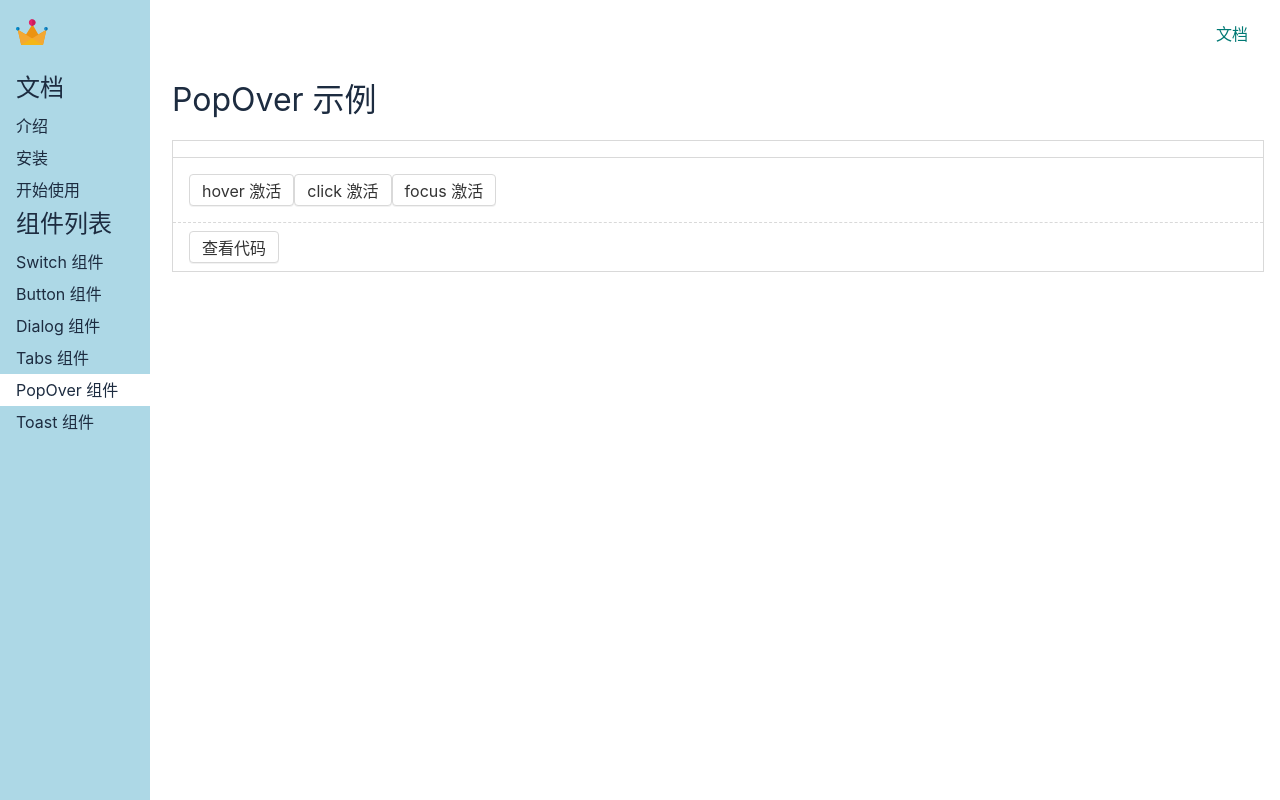
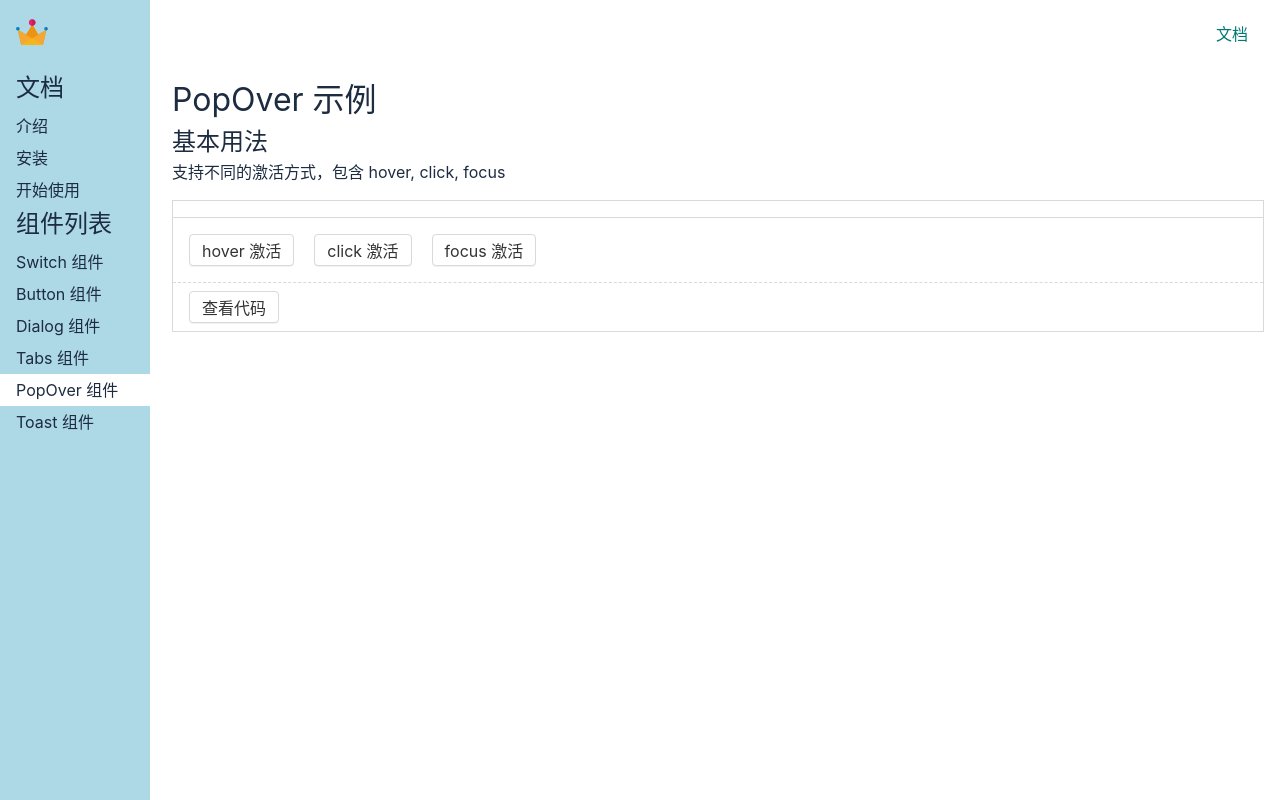
Before and after one commit to showyouhappiness/gulu-vue3, a Vue app: page /#/doc/popover in a window 1280 px wide. Built offline with nearby package versions, Linux system fonts and the light colour scheme.

Commit message:
PopOver文档bug修改

```diff
--- a/src/components/PopOver/PopOver.default.demo.vue
+++ b/src/components/PopOver/PopOver.default.demo.vue
@@ -1,6 +1,5 @@
 <demo>
-<title>常规用法</title>
-<desc>支持不同的激活方式，包含 hover, click, focus</desc>
+常规用法
 </demo>
 
 <template>
@@ -34,7 +33,7 @@ export default {
 </script>
 
 <style lang="scss" scoped>
-.coast-button {
+.gulu-button {
   margin-right: 20px;
 }
 </style>
--- a/src/components/PopOver/PopOverDemo.vue
+++ b/src/components/PopOver/PopOverDemo.vue
@@ -1,5 +1,9 @@
 <template>
   <h1>PopOver 示例</h1>
+  <section class="second-title">
+    <h2>基本用法</h2>
+    <p>支持不同的激活方式，包含 hover, click, focus</p>
+  </section>
   <Demo :component="PopoverDefaultDemo" />
 </template>
 
--- a/src/router/index.ts
+++ b/src/router/index.ts
@@ -36,5 +36,4 @@ export const router = createRouter({
     ],
 });
 router.afterEach(() => {
-    console.log("路由切换了");
 });
```
